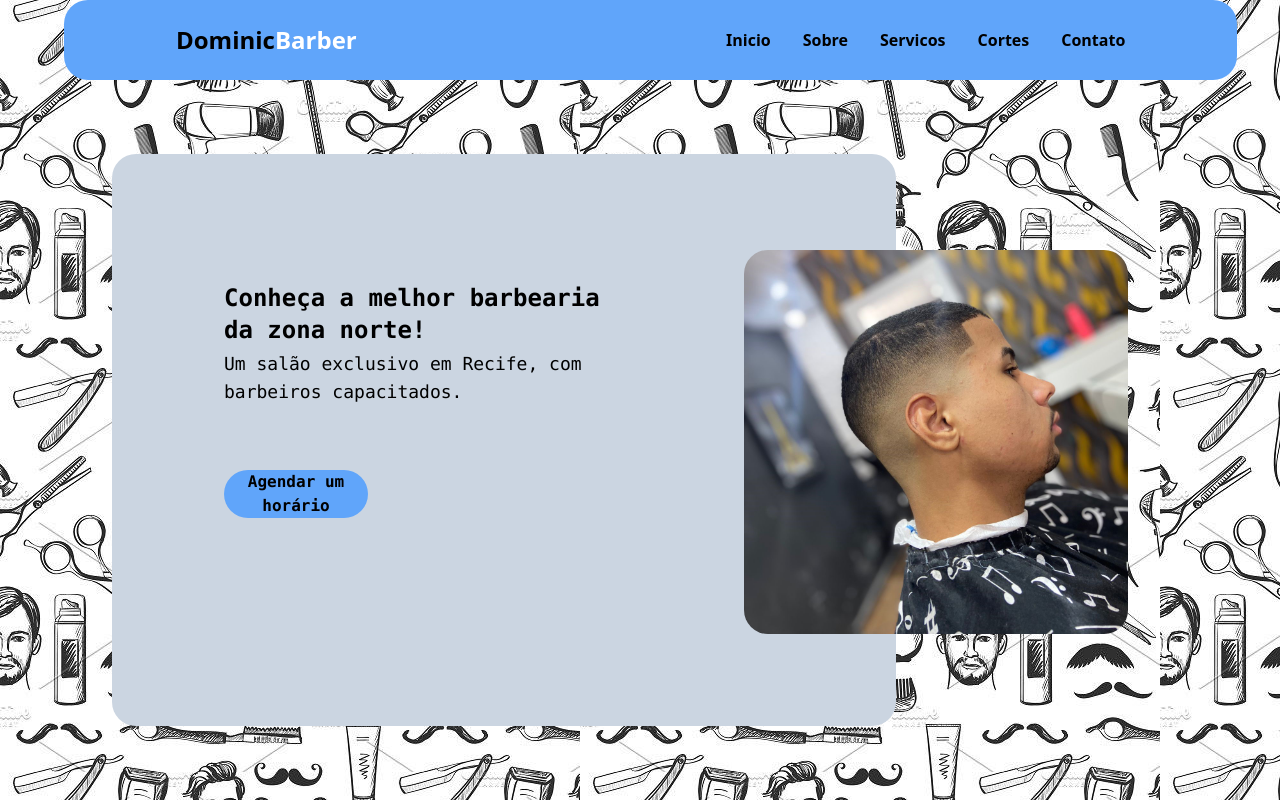
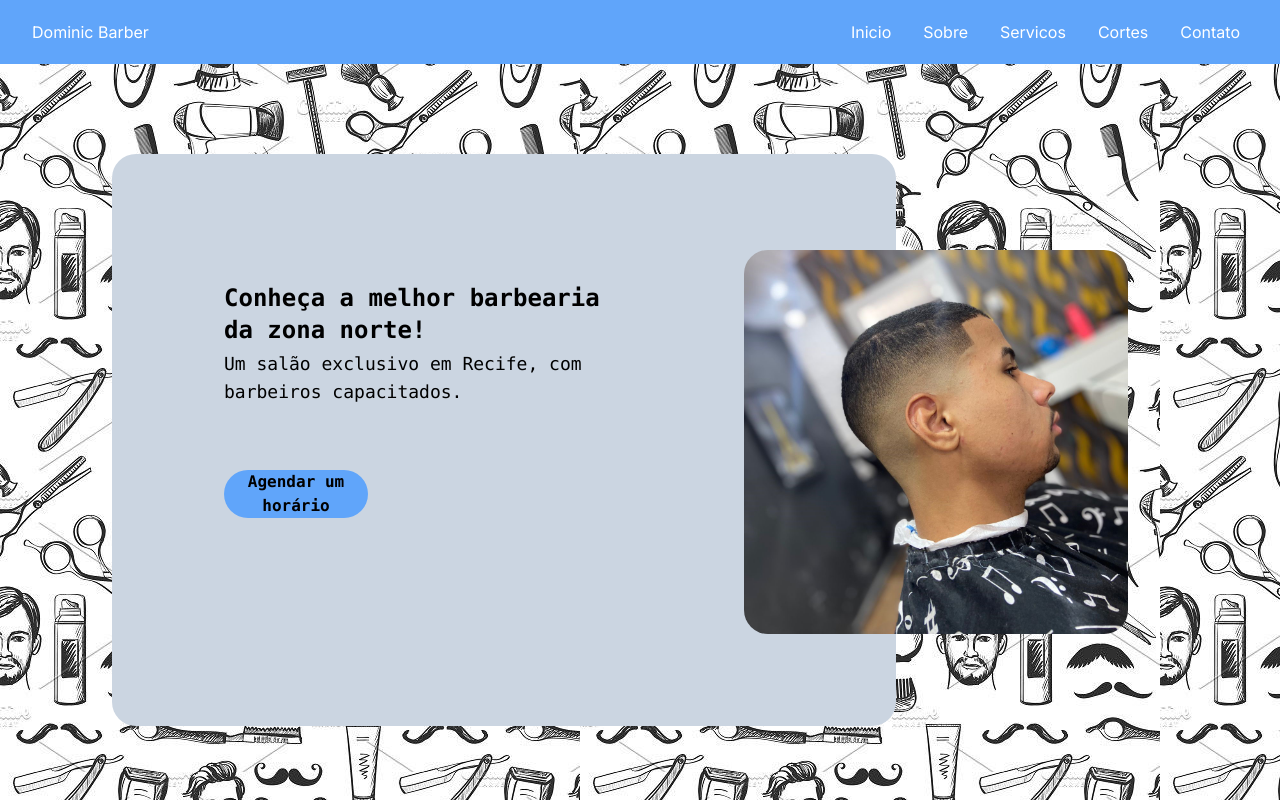
Before and after one commit to ThiagoSilva698/AgendamentoBarbeiro, a Next.js app: page / in a window 1280 px wide. Shown: the top 800 px of the page. Built offline with nearby package versions, Linux system fonts and the light colour scheme.

Commit message:
navbar responsivo
prox: main section responsivo

```diff
--- a/src/app/components/depoimentos.tsx
+++ b/src/app/components/Cortes.tsx
@@ -1,9 +1,9 @@
 import React from 'react';
 
-const Depoimentos = () => {
+const Cortes = () => {
   return (
     <>
-      <section className='h-96 table mr-96 mb-96 flex flex-col justify-center items-start ml-28 bg-slate-300 rounded-3xl'>
+      <section id='cortes' className='h-96 table mr-96 mb-96 flex flex-col justify-center items-start ml-28 bg-slate-300 rounded-3xl'>
         <h1>Depoimentos de quem já passou por aqui</h1>
         <h2>      Eu sou cliente do Beautysalon há 5 anos e não troco por nada! Certamente meu cabelo mudou muito depois que comecei a tratar somente com produtos naturais e veganos. São profissionais incríveis e qualificados.</h2>
         <img src="./images/5.jpg" alt="" />
@@ -13,4 +13,4 @@
   )
 }
 
-export default Depoimentos;
+export default Cortes;
--- a/src/app/components/footer.tsx
+++ b/src/app/components/footer.tsx
@@ -3,7 +3,7 @@
 const Footer = () => {
   return (
     <>
-      <section className='bg-gray-950'>
+      <section id='footer' className='bg-gray-950'>
         <h1>Entre em contato com a gente!</h1>
         <h2>Entre em contato com a Beautysalon, queremos tirar suas dúvidas, ouvir suas críticas e sugestões.</h2>
         <button>Entrar em contato</button>
--- a/src/app/components/header.tsx
+++ b/src/app/components/header.tsx
@@ -1,47 +1,99 @@
-import React from 'react';
+"use client";
+import React, { useState } from "react"
 
-const Header = () => {
+const Navbar = () => {
+
+  const [isClick, setisClick] = useState(false);
+
+  const toggleNavbar = () => {
+    setisClick(!isClick)
+  }
+
   return (
     <>
-      <div className='h-20 w-11/12 ml-16 flex fixed rounded-3xl items-center justify-between bg-blue-400'>
-        <header className='bg-blue-400 text-2xl font-sans flex font-extrabold ml-28'>
-          <h1 className='text-black'>Dominic</h1>
-          <h1 className='text-white'>Barber</h1>
-
-        </header>
-
-        <nav className='text-black font-bold flex justify-between items-center font-sans space-x-8 pr-28'>
-          <ul>
-            <li>
-              <a className='hover:opacity-30' href="">Inicio</a>
-            </li>
-          </ul>
-          <ul>
-            <li>
-              <a href="">Sobre</a>
-            </li>
-          </ul>
-          <ul>
-            <li>
-              <a href="">Servicos</a>
-            </li>
-          </ul>
-          <ul>
-            <li>
-              <a href="">Cortes</a>
-            </li>
-          </ul>
-          <ul>
-            <li>
-              <a href="">Contato</a>
-            </li>
-          </ul>
-        </nav>
-      </div>
-
+      <nav className="bg-blue-400 fixed w-screen">
+        <div className="max-w-7xl mx-auto px-4 sm:px-6 md:px-8">
+          <div className="flex items-center justify-between h-16">
+            <div className="flex items-center">
+              <div className="flex-shrink-0">
+                <a href="/" className="text-white">Dominic Barber</a>
+              </div>
+            </div>
+            <div className="hidden md:block ">
+              <div className="ml-4 flex items-center space-x-4">
+                <a href="#inicio" className="text-white hover:bg-white hover:text-black rounded-lg p-2">
+                  Inicio
+                </a>
+                <a href="#sobre" className="text-white hover:bg-white hover:text-black rounded-lg p-2">
+                  Sobre
+                </a>
+                <a href="#servicos" className="text-white hover:bg-white hover:text-black rounded-lg p-2">
+                  Servicos
+                </a>
+                <a href="#cortes" className="text-white hover:bg-white hover:text-black rounded-lg p-2">
+                  Cortes
+                </a>
+                <a href="#footer" className="text-white hover:bg-white hover:text-black rounded-lg p-2">
+                  Contato
+                </a>
+              </div>
+            </div>
+            <div className="md:hidden flex items-center">
+              <button
+                className="inline-flex items-center justify-center p-2 rounded-md text-white hover:text-white
+              focus:outline-none focus:ring-2 focus:ring-inset focus:ring-white"
+                onClick={toggleNavbar}>{isClick ? (
+                  <svg className="h-6 w-6"
+                    xmlns="http://www.w3.org/2000/svg"
+                    fill="none"
+                    viewBox="0 0 24 24"
+                    stroke="currentColor" >
+                    <path
+                      strokeLinecap="round"
+                      strokeLinejoin="round"
+                      strokeWidth={2}
+                      d="M6 18L18 6M6 6l12 12" />
+                  </svg>
+                ) : (
+                  <svg className="h-6 w-6"
+                    xmlns="http://www.w3.org/2000/svg"
+                    fill="none"
+                    viewBox="0 0 24 24"
+                    stroke="currentColor">
+                    <path
+                      strokeLinecap="round"
+                      strokeLinejoin="round"
+                      strokeWidth={2}
+                      d="M4 6h16M4 12h16m-7 6h7" />
+                  </svg>
+                )}</button>
+            </div>
+          </div>
+        </div>
+        {isClick && (
+          <div className="md:hidden">
+            <div className="px-2 pt-2 pb-3 space-y-1 sm:px-3">
+              <a href="/" className="text-white block hover:bg-white hover:text-black rounded-lg p-2">
+                Inicio
+              </a>
+              <a href="/" className="text-white block hover:bg-white hover:text-black rounded-lg p-2">
+                Sobre
+              </a>
+              <a href="/" className="text-white block hover:bg-white hover:text-black rounded-lg p-2">
+                Servicos
+              </a>
+              <a href="/" className="text-white block hover:bg-white hover:text-black rounded-lg p-2">
+                Cortes
+              </a>
+              <a href="/" className="text-white block hover:bg-white hover:text-black rounded-lg p-2">
+                Contato
+              </a>
+            </div>
+          </div>
+        )}
+      </nav>
     </>
-
   )
 }
 
-export default Header;
+export default Navbar
--- a/src/app/components/servicos.tsx
+++ b/src/app/components/servicos.tsx
@@ -5,7 +5,7 @@
 const Servicos = () => {
   return (
     <>
-      <section className='grid grid-cols-2 mr-96 mb-96 ml-28 -mt-40 bg-slate-300 rounded-3xl'>
+      <section id='servicos' className='grid grid-cols-2 mr-96 mb-96 ml-28 -mt-40 bg-slate-300 rounded-3xl'>
         <div className='h-96 mb-32'>
           <div className='mt-4 ml-24 text-center'>
             <div className='mt-20'>
--- a/src/app/components/sobre.tsx
+++ b/src/app/components/sobre.tsx
@@ -5,7 +5,7 @@
 const Sobre = () => {
   return (
     <>
-      <section className='h-screen mt-10'>
+      <section id='sobre' className='h-screen mt-10'>
         <div className='items-center mr-36 ml-96 mb-16 grid grid-cols-2 bg-slate-300 rounded-3xl'>
           <div>
           <Image className='rounded-3xl mt-24 ml-12 mb-20'
--- a/src/app/page.tsx
+++ b/src/app/page.tsx
@@ -2,7 +2,7 @@
 import Header from '../app/components/header';
 import Sobre from '../app/components/sobre';
 import Servicos from '../app/components/servicos';
-import Depoimentos from './components/depoimentos';
+import Cortes from './components/Cortes';
 import Footer from './components/footer';
 import Image from 'next/image';
 
@@ -11,7 +11,7 @@
     <>
       <Header />
       <div className='bg-bgbar text-black font-mono'>
-        <main className='h-screen ml-28 flex items-center'>
+        <main id='inicio' className='h-screen ml-28 flex items-center'>
           <div className='w-screen mr-96 grid grid-cols-2 mt-20 bg-slate-300 rounded-3xl'>
             <div>
               <h1 className='text-2xl font-extrabold mt-32 ml-28 w-96'>Conheça a melhor barbearia da zona norte!</h1>
@@ -31,7 +31,7 @@
         </main>
         <Sobre />
         <Servicos />
-        <Depoimentos />
+        <Cortes />
         <Footer />
       </div>
     </>
```
